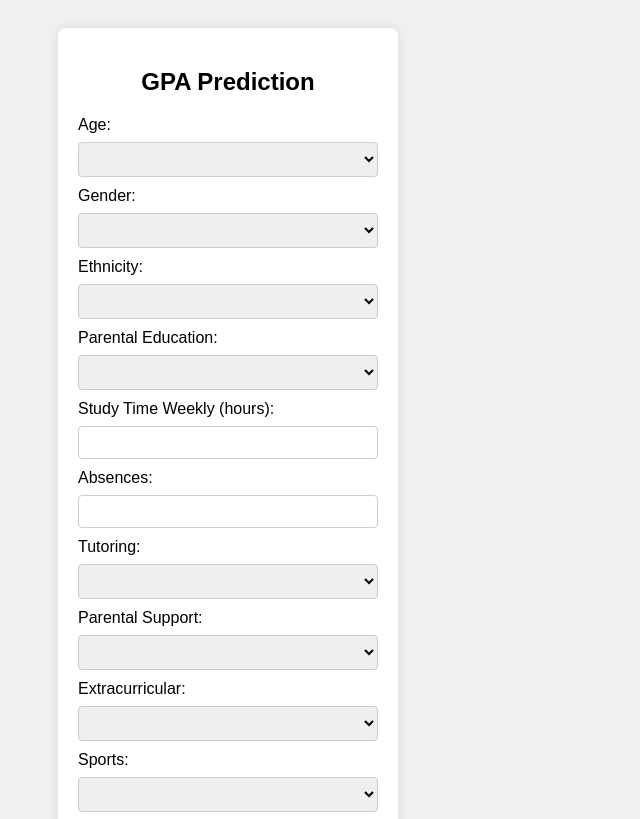
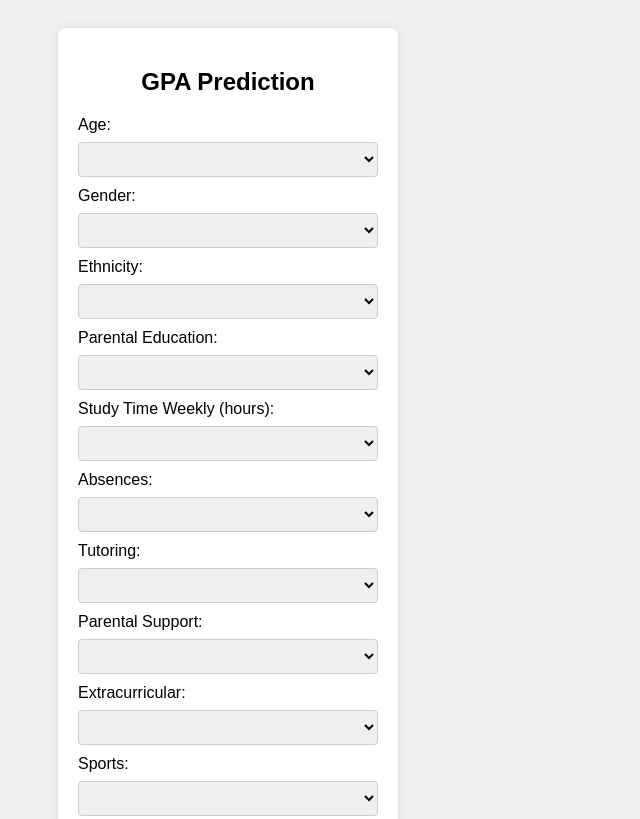
Before and after one commit to ChuckErol/student_performance_predictive_analysis, a plain HTML site: page templates/index.html in a window 1280 px wide. Shown: the top 819 px of the page, without its empty margins (0-640 px from the left). Drawn offline with Linux system fonts and the light colour scheme.

Commit message:
validated the user input for time study and absent

```diff
--- a/templates/index.html
+++ b/templates/index.html
@@ -146,11 +146,102 @@
                 <option value="bachelors">Bachelors</option>
             </select>
 
+            <!-- <label for="study_time">Study Time Weekly (hours):</label>
+            <input type="number" id="study_time" name="study_time" required> -->
+
+
             <label for="study_time">Study Time Weekly (hours):</label>
-            <input type="number" id="study_time" name="study_time" required>
+            <select id="study_time" name="study_time" required>
+                <option value=""></option>
+                <option value="1">1</option>
+                <option value="2">2</option>
+                <option value="3">3</option>
+                <option value="4">4</option>
+                <option value="5">5</option>
+                <option value="6">6</option>
+                <option value="7">7</option>
+                <option value="8">8</option>
+                <option value="9">9</option>
+                <option value="10">10</option>
+                <option value="11">11</option>
+                <option value="12">12</option>
+                <option value="13">13</option>
+                <option value="14">14</option>
+                <option value="15">15</option>
+                <option value="16">16</option>
+                <option value="17">17</option>
+                <option value="18">18</option>
+                <option value="19">19</option>
+                <option value="20">20</option>
+                <option value="21">21</option>
+                <option value="22">22</option>
+                <option value="23">23</option>
+                <option value="24">24</option>
+                <option value="25">25</option>
+                <option value="26">26</option>
+                <option value="27">27</option>
+                <option value="28">28</option>
+                <option value="29">29</option>
+                <option value="30">30</option>
+                <option value="31">31</option>
+                <option value="32">32</option>
+                <option value="33">33</option>
+                <option value="34">34</option>
+                <option value="35">35</option>
+                <option value="36">36</option>
+                <option value="37">37</option>
+                <option value="38">38</option>
+                <option value="39">39</option>
+                <option value="30">30</option>
+                <option value="41">41</option>
+                <option value="42">42</option>
+                <option value="43">43</option>
+                <option value="44">44</option>
+                <option value="45">45</option>
+                <option value="46">46</option>
+                <option value="47">47</option>
+                <option value="48">48</option>
+                <option value="49">49</option>
+                <option value="50">50</option>
+            </select>
 
-            <label for="absences">Absences:</label>
-            <input type="number" id="absences" name="absences" required>
+
+
+            <label for="age">Absences:</label>
+            <select id="absences" name="absences" required>
+                <option value=""></option>
+                <option value="1">1</option>
+                <option value="2">2</option>
+                <option value="3">3</option>
+                <option value="4">4</option>
+                <option value="5">5</option>
+                <option value="6">6</option>
+                <option value="7">7</option>
+                <option value="8">8</option>
+                <option value="9">9</option>
+                <option value="10">10</option>
+                <option value="11">11</option>
+                <option value="12">12</option>
+                <option value="13">13</option>
+                <option value="14">14</option>
+                <option value="15">15</option>
+                <option value="16">16</option>
+                <option value="17">17</option>
+                <option value="18">18</option>
+                <option value="19">19</option>
+                <option value="20">20</option>
+                <option value="21">21</option>
+                <option value="22">22</option>
+                <option value="23">23</option>
+                <option value="24">24</option>
+                <option value="25">25</option>
+                <option value="26">26</option>
+                <option value="27">27</option>
+                <option value="28">28</option>
+                <option value="29">29</option>
+                <option value="30">30</option>
+            </select>
+
 
             <label for="tutoring">Tutoring:</label>
             <select id="tutoring" name="tutoring" required>
```
Also changed, not shown: 1 other file.
